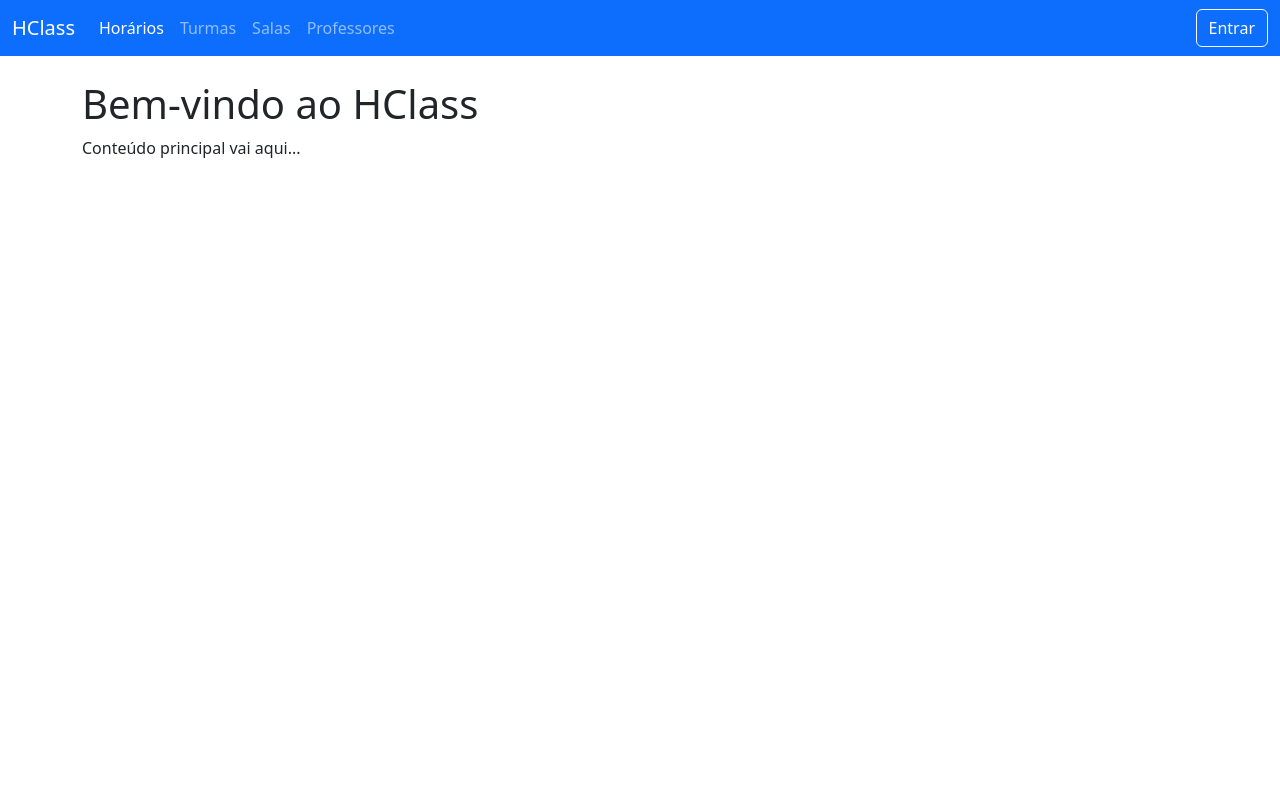
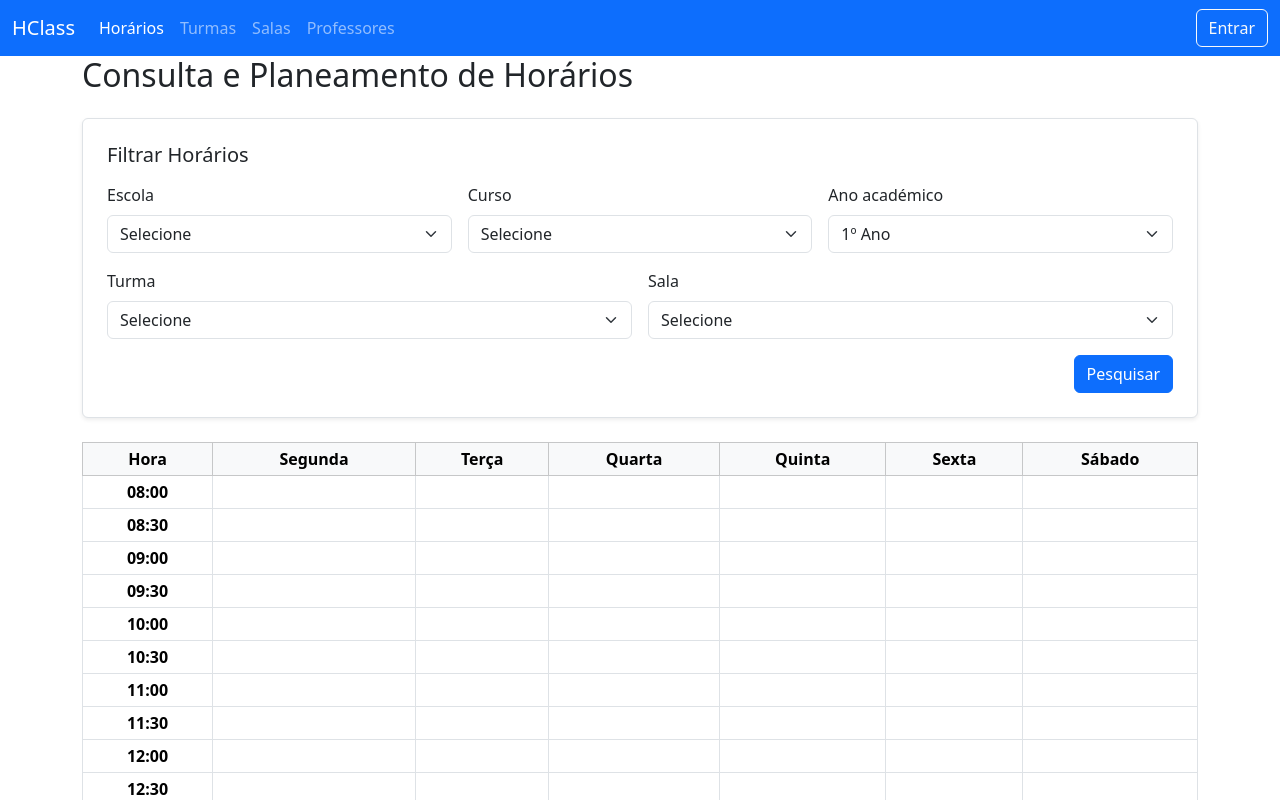
Before and after one commit to iptomar/2025-Team-F-Repository-FrontEnd, a React (Create React App) app in the folder app-horarios/: page /salas in a window 1280 px wide. Shown: the top 800 px of the page. Built offline with nearby package versions, Linux system fonts and the light colour scheme.

Commit message:
Criação das páginas de navegação e integração com a Navbar

```diff
--- a/app-horarios/src/App.js
+++ b/app-horarios/src/App.js
@@ -1,14 +1,25 @@
 import React from "react";
-import Navbar from "./Navbar";
-
+import Navbar from "./Components/Navbar";
+import { BrowserRouter as Router, Routes, Route } from "react-router-dom";
+import HorariosPage from "./Pages/HorariosPage";
+import SalasPage from "./Pages/SalasPage";
+import TurmasPage from "./Pages/TurmasPage";
+import ProfessoresPage from "./Pages/ProfessoresPage";
 function App() {
   return (
     <div>
-      <Navbar />
-      <div className="container mt-4">
-        <h1>Bem-vindo ao HClass</h1>
-        <p>Conteúdo principal vai aqui...</p>
-      </div>
+      <Router>
+        <Navbar />
+        <Routes>
+          <Route path="/horarios" element={<HorariosPage />} />
+          <Route path="/salas" element={<SalasPage />} />
+          <Route path="/turmas" element={<TurmasPage />} />
+          <Route path="/professores" element={<ProfessoresPage />} />
+          {/* Adicione outras rotas aqui */}
+        </Routes>
+      </Router>
+
+
     </div>
   );
 }
--- /dev/null
+++ b/app-horarios/src/Components/GradeHorario.js
@@ -0,0 +1,53 @@
+import React from "react";
+
+const diasSemana = ["Segunda", "Terça", "Quarta", "Quinta", "Sexta", "Sábado"];
+const horas = Array.from({ length: 28 }, (_, i) => {
+  const h = String(Math.floor(i / 2) + 8).padStart(2, "0");
+  const m = i % 2 === 0 ? "00" : "30";
+  return `${h}:${m}`;
+});
+
+function GradeHorario({ blocos = [] }) {
+  return (
+    <div className="table-responsive mt-4">
+      <table className="table table-bordered text-center align-middle table-sm">
+        <thead className="table-light">
+          <tr>
+            <th>Hora</th>
+            {diasSemana.map((dia) => (
+              <th key={dia}>{dia}</th>
+            ))}
+          </tr>
+        </thead>
+        <tbody>
+          {horas.map((hora) => (
+            <tr key={hora}>
+              <td className="fw-bold">{hora}</td>
+              {diasSemana.map((dia) => {
+                const bloco = blocos.find(
+                  (b) => b.dia === dia && b.hora === hora
+                );
+                return (
+                  <td key={dia + hora}>
+                    {bloco ? (
+                      <div className="bg-primary text-white p-1 rounded">
+                        <div className="fw-bold">{bloco.disciplina}</div>
+                        <small>{bloco.professor}</small>
+                        <br />
+                        <small>{bloco.sala}</small>
+                      </div>
+                    ) : (
+                      ""
+                    )}
+                  </td>
+                );
+              })}
+            </tr>
+          ))}
+        </tbody>
+      </table>
+    </div>
+  );
+}
+
+export default GradeHorario;
--- a/app-horarios/src/Navbar.js
+++ b/app-horarios/src/Components/Navbar.js
@@ -4,7 +4,7 @@ function Navbar() {
   return (
     <nav className="navbar navbar-expand-lg navbar-dark bg-primary sticky-top">
       <div className="container-fluid">
-        <a className="navbar-brand" href="#">HClass</a>
+        <a className="navbar-brand" href="/horarios">HClass</a>
         <button className="navbar-toggler" type="button" data-bs-toggle="collapse" data-bs-target="#navbarContent">
           <span className="navbar-toggler-icon"></span>
         </button>
@@ -12,16 +12,16 @@ function Navbar() {
         <div className="collapse navbar-collapse" id="navbarContent">
           <ul className="navbar-nav me-auto mb-2 mb-lg-0">
             <li className="nav-item">
-              <a className="nav-link active" href="#horarios">Horários</a>
+              <a className="nav-link active" href="/horarios">Horários</a>
             </li>
             <li className="nav-item">
-              <a className="nav-link" href="#turmas">Turmas</a>
+              <a className="nav-link" href="/turmas">Turmas</a>
             </li>
             <li className="nav-item">
-              <a className="nav-link" href="#salas">Salas</a>
+              <a className="nav-link" href="/salas">Salas</a>
             </li>
             <li className="nav-item">
-              <a className="nav-link" href="#professores">Professores</a>
+              <a className="nav-link" href="/professores">Professores</a>
             </li>
           </ul>
           <button className="btn btn-outline-light">Entrar</button>
--- /dev/null
+++ b/app-horarios/src/Components/PesquisaForm.js
@@ -0,0 +1,63 @@
+import React from "react";
+
+function PesquisaForm({ tipo }) {
+  return (
+    <div className="card p-4 shadow-sm border">
+      <h5 className="mb-3">Filtrar {tipo}</h5>
+      <form className="row g-3">
+
+        <div className="col-md-4">
+          <label className="form-label">Escola</label>
+          <select className="form-select">
+            <option>Selecione</option>
+            <option>Tomar</option>
+            <option>Abrantes</option>
+            <option>Loures</option>
+          </select>
+        </div>
+
+        <div className="col-md-4">
+          <label className="form-label">Curso</label>
+          <select className="form-select">
+            <option>Selecione</option>
+          </select>
+        </div>
+
+        <div className="col-md-4">
+          <label className="form-label">Ano académico</label>
+          <select className="form-select">
+            <option>1º Ano</option>
+            <option>2º Ano</option>
+            <option>3º Ano</option>
+          </select>
+        </div>
+
+        {/* Campos específicos por tipo de página */}
+        {tipo === "Horários" && (
+          <>
+            <div className="col-md-6">
+              <label className="form-label">Turma</label>
+              <select className="form-select">
+                <option>Selecione</option>
+              </select>
+            </div>
+            <div className="col-md-6">
+              <label className="form-label">Sala</label>
+              <select className="form-select">
+                <option>Selecione</option>
+              </select>
+            </div>
+          </>
+        )}
+
+        <div className="col-12 text-end mt-3">
+          <button type="submit" className="btn btn-primary">
+            Pesquisar
+          </button>
+        </div>
+      </form>
+    </div>
+  );
+}
+
+export default PesquisaForm;
--- /dev/null
+++ b/app-horarios/src/Pages/HorariosPage.js
@@ -0,0 +1,19 @@
+import React from "react";
+import PesquisaForm from "../Components/PesquisaForm";
+import GradeHorario from "../Components/GradeHorario";
+
+
+
+function HorariosPage() {
+  return (
+    <div className="container">
+      <h2 className="mb-4">Consulta e Planeamento de Horários</h2>
+
+
+      {/* Grade horária (em breve) */}
+       <GradeHorario blocos={[]} />
+    </div>
+  );
+}
+
+export default HorariosPage;
--- /dev/null
+++ b/app-horarios/src/Pages/SalasPage.js
@@ -0,0 +1,21 @@
+import React from "react";
+import PesquisaForm from "../Components/PesquisaForm";
+import GradeHorario from "../Components/GradeHorario";
+
+
+
+function SalasPage() {
+  return (
+    <div className="container">
+      <h2 className="mb-4">Consulta e Planeamento de Horários</h2>
+
+      {/* Formulário de pesquisa */}
+      <PesquisaForm tipo="Horários" />
+
+      {/* Grade horária (em breve) */}
+       <GradeHorario blocos={[]} />
+    </div>
+  );
+}
+
+export default SalasPage;
```
Also changed, not shown: app-horarios/src/Pages/ProfessoresPage.js (added), app-horarios/src/Pages/TurmasPage.js (added).
